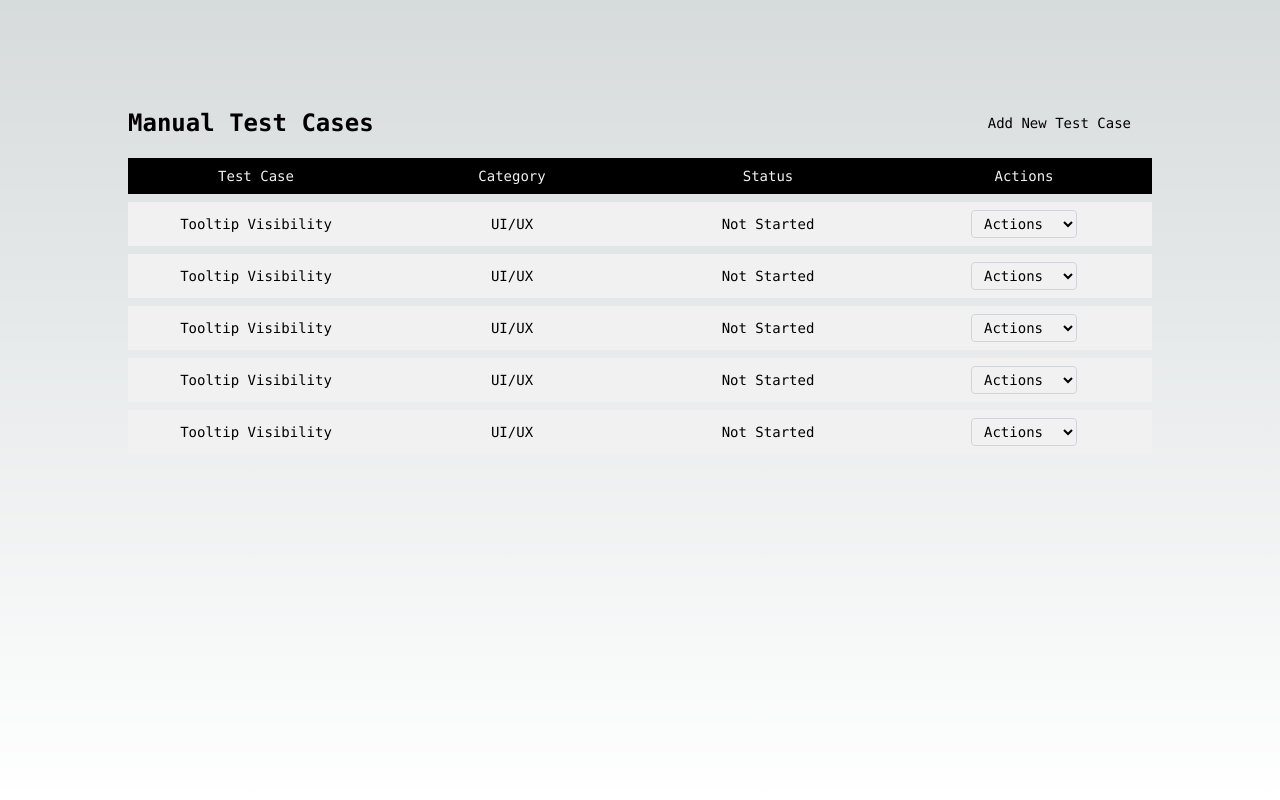
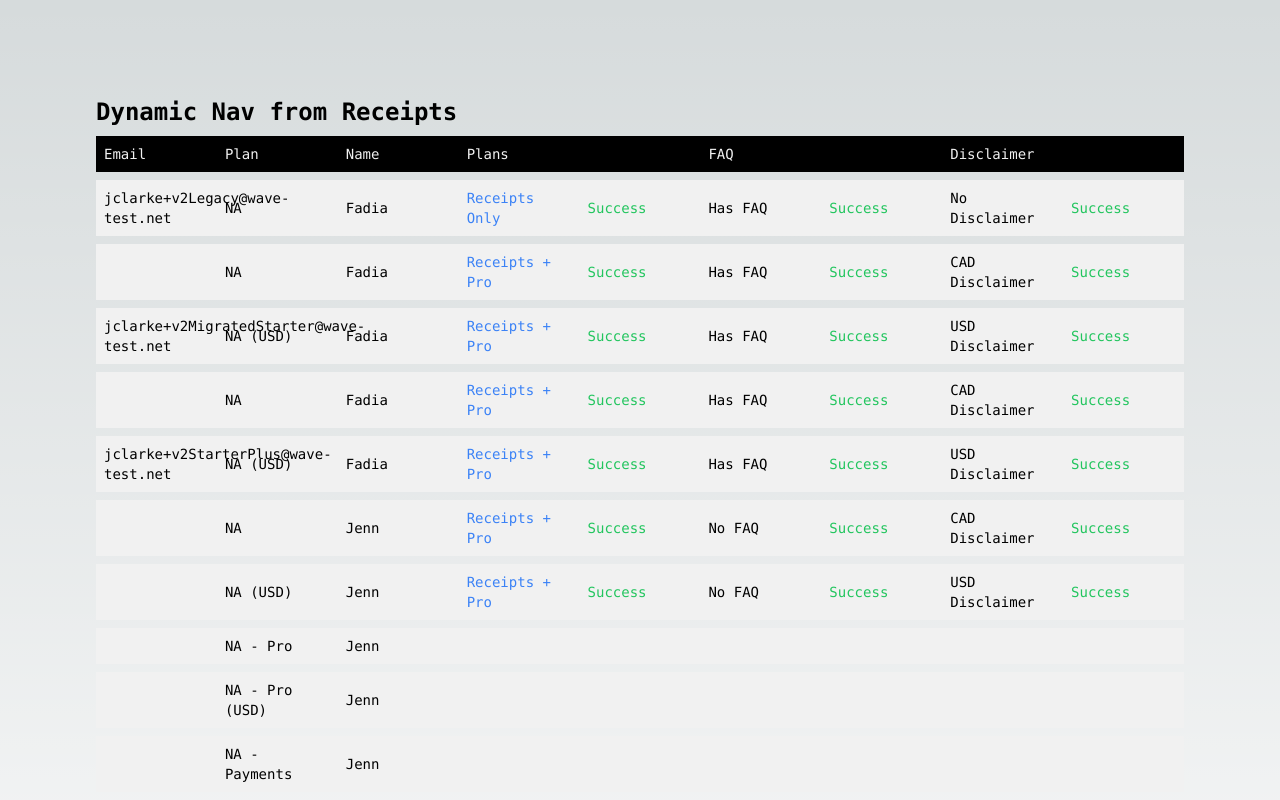
Before and after one commit to Niravpatel129/serty.io, a Next.js app: page /feature/1 in a window 1280 px wide. Shown: the top 800 px of the page. Built offline with nearby package versions, Linux system fonts and the light colour scheme.

Commit message:
* feat(feature/page.tsx): updated table layout and added dynamic row rendering

```diff
--- a/src/app/feature/[featureId]/page.tsx
+++ b/src/app/feature/[featureId]/page.tsx
@@ -1,47 +1,147 @@
 export default function Page() {
-  const renderTestCaseRow = () => {
+  const renderRow = (
+    email,
+    plan,
+    name,
+    dynamicNav,
+    planStatus,
+    faq,
+    faqStatus,
+    disclaimer,
+    disclaimerStatus,
+  ) => {
     return (
-      <div className='grid grid-cols-4 gap-4 items-center bg-[#f1f1f1] p-2 text-[#000] mt-2 hover:bg-[#e1e1e1] cursor-pointer transition-colors hover:outline hover:outline-[#000]'>
-        <div className='text-center'>Tooltip Visibility</div>
-        <div className='text-center'>UI/UX</div>
-        <div className='text-center'>Not Started</div>
-        <div className='flex justify-center items-center'>
-          <select className='bg-transparent border border-gray-300 rounded px-2 py-1'>
-            <option value=''>Actions</option>
-            <option value='edit'>Edit</option>
-            <option value='delete'>Delete</option>
-            <option value='complete'>Complete</option>
-          </select>
-        </div>
+      <div className='grid grid-cols-9 gap-4 items-center bg-[#f1f1f1] p-2 text-[#000] mt-2 hover:bg-[#e1e1e1] cursor-pointer transition-colors'>
+        <div>{email}</div>
+        <div>{plan}</div>
+        <div>{name}</div>
+        <div className='text-blue-500'>{dynamicNav}</div>
+        <div className='text-green-500'>{planStatus}</div>
+        <div>{faq}</div>
+        <div className='text-green-500'>{faqStatus}</div>
+        <div>{disclaimer}</div>
+        <div className='text-green-500'>{disclaimerStatus}</div>
       </div>
     );
   };
 
   return (
     <main className='flex min-h-screen flex-col items-center justify-between p-24'>
-      <div className='z-10 w-full max-w-5xl items-center justify-between font-mono text-sm'>
+      <div className='z-10 w-full max-w-7xl items-center justify-between font-mono text-sm'>
         <div className='flex items-center justify-between'>
-          <h1 className='text-2xl font-bold'>Manual Test Cases</h1>
-          <div className='group rounded-lg border border-transparent px-5 py-4 transition-colors hover:border-gray-300 hover:bg-gray-100 hover:dark:border-neutral-700 hover:dark:bg-neutral-800/30 cursor-pointer'>
-            Add New Test Case
-          </div>
+          <h1 className='text-2xl font-bold'>Dynamic Nav from Receipts</h1>
         </div>
         {/* Table */}
         <div className='flex flex-col'>
           {/* Table Heading */}
-          <div className='grid grid-cols-4 gap-4 items-center bg-black p-2 text-[#f1f1f1] mt-2'>
-            <div className='text-center'>Test Case</div>
-            <div className='text-center'>Category</div>
-            <div className='text-center'>Status</div>
-            <div className='text-center'>Actions</div>
+          <div className='grid grid-cols-9 gap-4 items-center bg-[#000] p-2 text-[#f1f1f1] mt-2'>
+            <div>Email</div>
+            <div>Plan</div>
+            <div>Name</div>
+            <div>Plans</div>
+            <div></div>
+            <div>FAQ</div>
+            <div></div>
+            <div>Disclaimer</div>
+            <div></div>
           </div>
 
           {/* Table Rows */}
-          {renderTestCaseRow()}
-          {renderTestCaseRow()}
-          {renderTestCaseRow()}
-          {renderTestCaseRow()}
-          {renderTestCaseRow()}
+          {renderRow(
+            'jclarke+v2Legacy@wave-test.net',
+            'NA',
+            'Fadia',
+            'Receipts Only',
+            'Success',
+            'Has FAQ',
+            'Success',
+            'No Disclaimer',
+            'Success',
+          )}
+          {renderRow(
+            '',
+            'NA',
+            'Fadia',
+            'Receipts + Pro',
+            'Success',
+            'Has FAQ',
+            'Success',
+            'CAD Disclaimer',
+            'Success',
+          )}
+          {renderRow(
+            'jclarke+v2MigratedStarter@wave-test.net',
+            'NA (USD)',
+            'Fadia',
+            'Receipts + Pro',
+            'Success',
+            'Has FAQ',
+            'Success',
+            'USD Disclaimer',
+            'Success',
+          )}
+          {renderRow(
+            '',
+            'NA',
+            'Fadia',
+            'Receipts + Pro',
+            'Success',
+            'Has FAQ',
+            'Success',
+            'CAD Disclaimer',
+            'Success',
+          )}
+          {renderRow(
+            'jclarke+v2StarterPlus@wave-test.net',
+            'NA (USD)',
+            'Fadia',
+            'Receipts + Pro',
+            'Success',
+            'Has FAQ',
+            'Success',
+            'USD Disclaimer',
+            'Success',
+          )}
+          {renderRow(
+            '',
+            'NA',
+            'Jenn',
+            'Receipts + Pro',
+            'Success',
+            'No FAQ',
+            'Success',
+            'CAD Disclaimer',
+            'Success',
+          )}
+          {renderRow(
+            '',
+            'NA (USD)',
+            'Jenn',
+            'Receipts + Pro',
+            'Success',
+            'No FAQ',
+            'Success',
+            'USD Disclaimer',
+            'Success',
+          )}
+          {renderRow('', 'NA - Pro', 'Jenn', '', '', '', '', '', '')}
+          {renderRow('', 'NA - Pro (USD)', 'Jenn', '', '', '', '', '', '')}
+          {renderRow('', 'NA - Payments', 'Jenn', '', '', '', '', '', '')}
+          {renderRow('', 'NA - Payments (USD)', 'Jenn', '', '', '', '', '', '')}
+          {renderRow('', 'NA - Pro - Payments', 'Linda', '', '', '', '', '', '')}
+          {renderRow(
+            'jclarke+v2Starter@wave-test.net',
+            'NA - Pro - Payments (USD)',
+            'Linda',
+            '',
+            '',
+            '',
+            '',
+            '',
+            '',
+          )}
+          {renderRow('', 'CAD Biz', 'Fadia', '', '', '', '', '', '')}
+          {renderRow('Onboard New User/Business', 'USD Biz', 'Linda', '', '', '', '', '', '')}
         </div>
       </div>
     </main>
```
